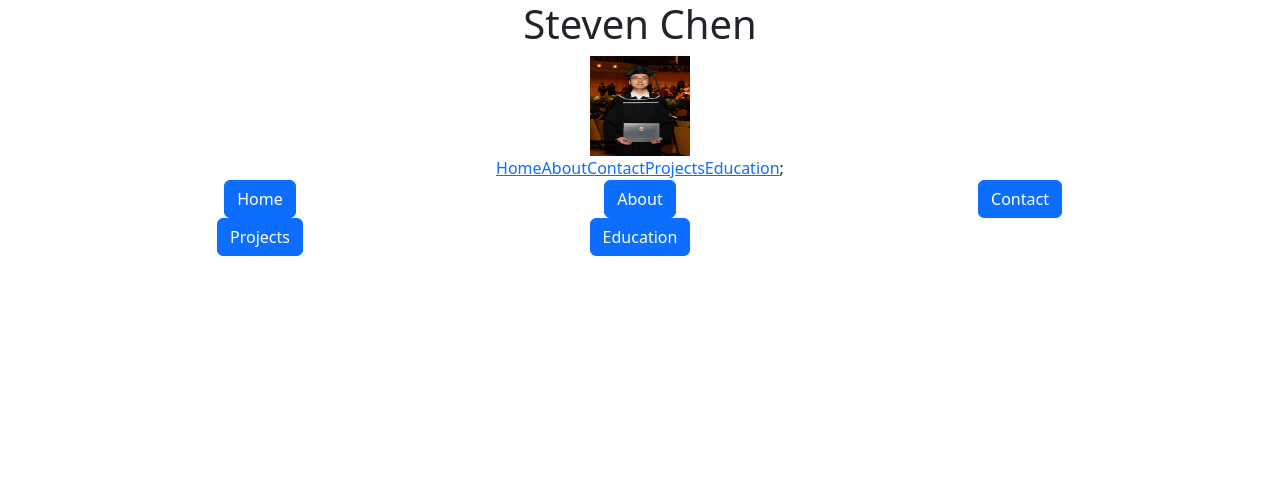
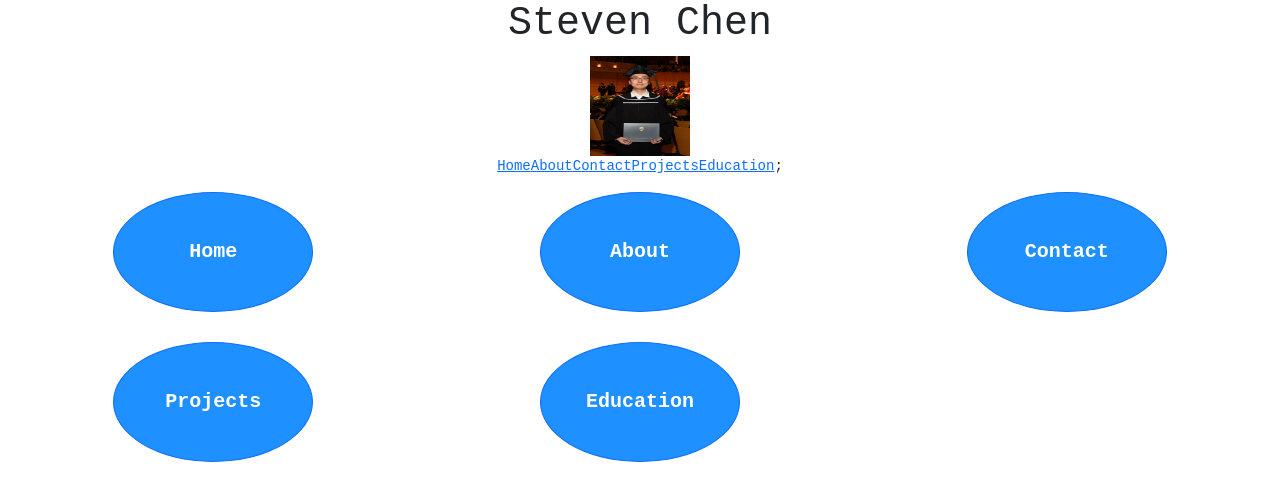
Before and after one commit to chnsteven/React-portfolio, a React (Create React App) app in the folder client/: page / in a window 1280 px wide. Shown: the top 500 px of the page. Built offline with nearby package versions, Linux system fonts and the light colour scheme.

Commit message:
added css for home page

```diff
--- a/client/src/App.css
+++ b/client/src/App.css
@@ -73,3 +73,35 @@
 Link {
   text-decoration: none;
 }
+
+.btn-home {
+  /* button settings */
+  width: 200px;
+  height: 120px;
+  margin-top: 15px;
+  margin-bottom: 15px;
+  border-radius: 70%;
+  background-color:dodgerblue;
+  /* font settings */
+  font-size: 20px;
+  font-weight: bold;
+  color: white;
+  transition: box-shadow 0.1s ease;
+  &:hover{
+    box-shadow: 0 0 10px rgba(0, 0, 0, 0.5);
+  }
+  /* Responsive styles using media queries */
+  @media (max-width: 767px) {
+    width: 175px;
+    height: 80px;
+    margin-top: 10px;
+    margin-bottom: 10px;
+    font-size: 14px;
+  }
+}
+
+body {
+  font-family: monospace;
+  font-size: 14px;
+  font-weight: lighter;
+}
--- a/client/src/components/NavigationGrid.js
+++ b/client/src/components/NavigationGrid.js
@@ -5,13 +5,16 @@ import {navigationLinks} from "../utils/constants";
 function NavigationGrid() {
   const buttonsPerRow = 3;
   return (
-    <div className='container'>
+    <div className='container-fluid'>
       {chunk(navigationLinks, buttonsPerRow).map((buttonGroup, index) => (
         <div className='row' key = {index}>
           {buttonGroup.map((link, index) => (
             <div className='col-md-4' key={index}>
               <Link key={index} to={link.path}>
-                <button type='button' className='btn btn-primary'>{link.title}</button>
+                <button
+                type='button'
+                className='btn btn-primary btn-home'
+                id=''>{link.title}</button>
               </Link>
             </div>
           ))}
```
